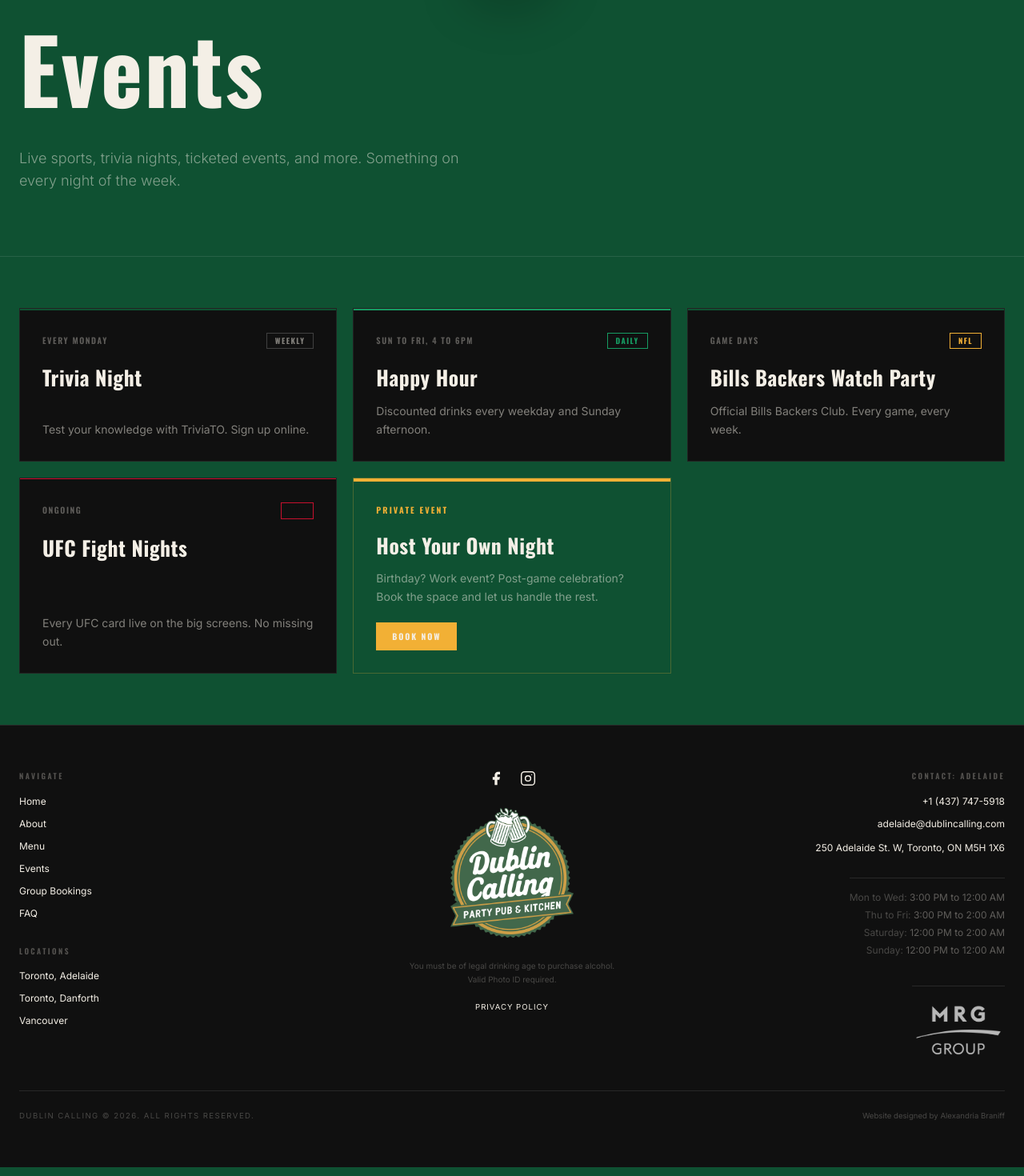
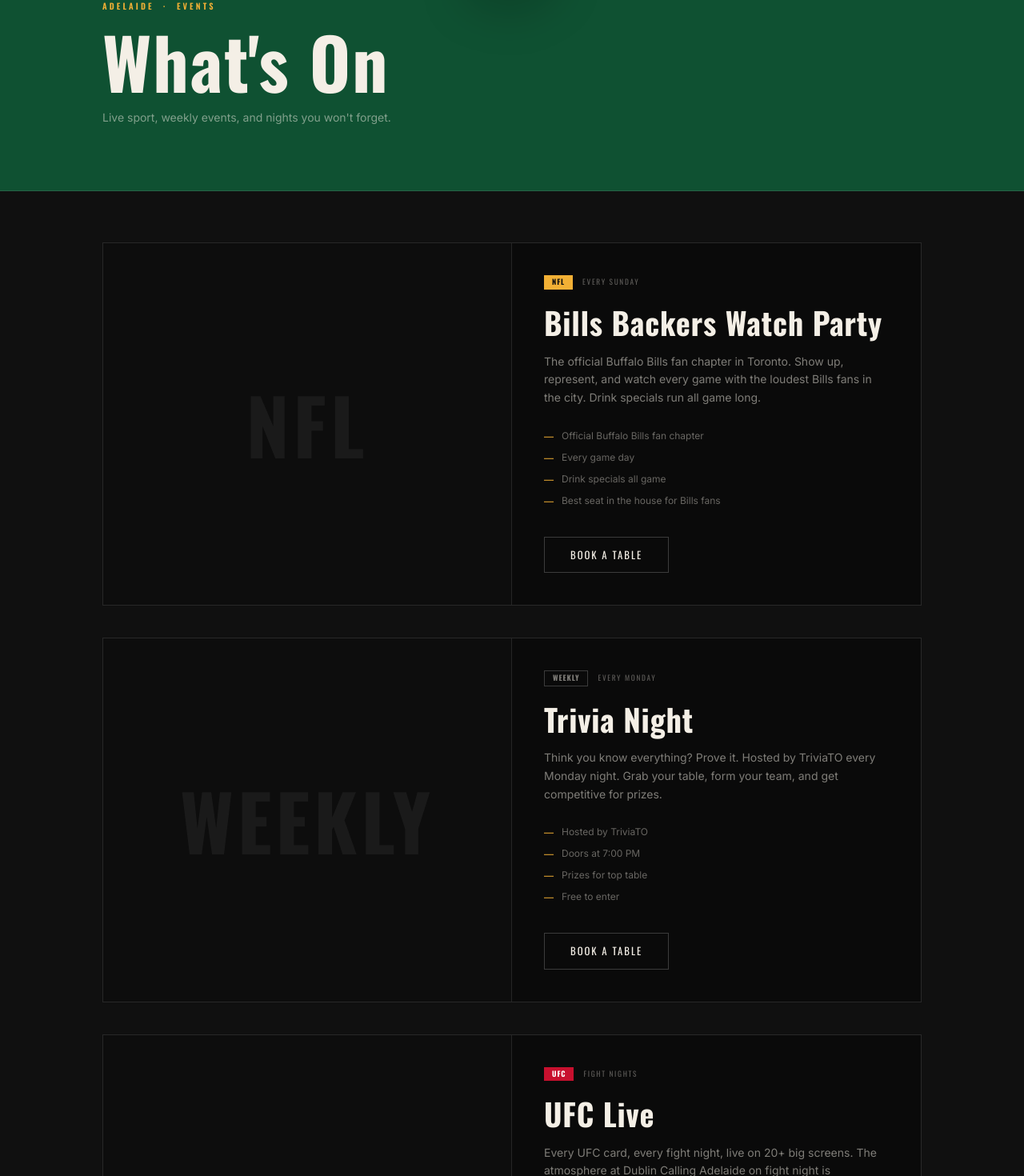
Before and after one commit to alexandriabraniff-dotcom/dublin-calling, a Next.js app: page /adelaide/events in a window 1280 px wide. Shown: the part 180-1650 px from the top of the page at 80% size. Built offline with nearby package versions, Linux system fonts and the light colour scheme.

Commit message:
Redesign events page with large cards, images, and ticket links

```diff
--- a/app/[location]/events/page.tsx
+++ b/app/[location]/events/page.tsx
@@ -1,5 +1,181 @@
 import { notFound } from "next/navigation";
+import Image from "next/image";
+import Link from "next/link";
 import { getLocation } from "@/lib/locations";
+import FadeIn from "@/components/FadeIn";
+
+type TagColor = "red" | "gold" | "green" | "default";
+
+const EVENT_DATA: Record<
+  string,
+  {
+    day: string;
+    name: string;
+    description: string;
+    details: string[];
+    tag: string;
+    tagColor: TagColor;
+    image?: string;
+    ticketUrl?: string;
+  }[]
+> = {
+  adelaide: [
+    {
+      day: "Every Sunday",
+      name: "Bills Backers Watch Party",
+      description:
+        "The official Buffalo Bills fan chapter in Toronto. Show up, represent, and watch every game with the loudest Bills fans in the city. Drink specials run all game long.",
+      details: [
+        "Official Buffalo Bills fan chapter",
+        "Every game day",
+        "Drink specials all game",
+        "Best seat in the house for Bills fans",
+      ],
+      tag: "NFL",
+      tagColor: "gold",
+    },
+    {
+      day: "Every Monday",
+      name: "Trivia Night",
+      description:
+        "Think you know everything? Prove it. Hosted by TriviaTO every Monday night. Grab your table, form your team, and get competitive for prizes.",
+      details: [
+        "Hosted by TriviaTO",
+        "Doors at 7:00 PM",
+        "Prizes for top table",
+        "Free to enter",
+      ],
+      tag: "Weekly",
+      tagColor: "default",
+    },
+    {
+      day: "Fight Nights",
+      name: "UFC Live",
+      description:
+        "Every UFC card, every fight night, live on 20+ big screens. The atmosphere at Dublin Calling Adelaide on fight night is unmatched. Come early — best seats go fast.",
+      details: [
+        "Every card live",
+        "20+ big screens",
+        "Come early for best seats",
+        "Fight night drink specials",
+      ],
+      tag: "UFC",
+      tagColor: "red",
+    },
+    {
+      day: "Sun to Fri, 4–6 PM",
+      name: "Happy Hour",
+      description:
+        "Six days a week, every week. Discounted draught, cocktails, and more — the perfect way to kick off your evening before the main event.",
+      details: [
+        "4:00 PM to 6:00 PM",
+        "Discounted drinks all week",
+        "Draught, cocktails and more",
+        "Sunday through Friday",
+      ],
+      tag: "Daily",
+      tagColor: "green",
+    },
+  ],
+  danforth: [
+    {
+      day: "Every Monday",
+      name: "Pool Tournament",
+      description:
+        "Open to all skill levels. Sign in by 7 PM and compete for bragging rights and prizes on our full-size tables. Whether you're a shark or a rookie — everyone's welcome.",
+      details: [
+        "Sign in by 7:00 PM",
+        "Open to all skill levels",
+        "Prizes for winners",
+        "Free to enter",
+      ],
+      tag: "Weekly",
+      tagColor: "default",
+    },
+    {
+      day: "Every Tuesday",
+      name: "Trivia Night",
+      description:
+        "Think you know everything? Prove it. Hosted by TriviaTO every Tuesday on the main floor. Get a team together and compete for top-table prizes.",
+      details: [
+        "Hosted by TriviaTO",
+        "Main floor, 7:00 PM",
+        "Prizes for top table",
+        "Free to enter",
+      ],
+      tag: "Weekly",
+      tagColor: "default",
+    },
+    {
+      day: "Fight Nights",
+      name: "UFC Live",
+      description:
+        "Every UFC card on our big screens. The energy at Dublin Calling Danforth on fight night is something else — come find out for yourself.",
+      details: [
+        "Every card live on our big screens",
+        "Come early for best seats",
+        "Fight night drink specials",
+      ],
+      tag: "UFC",
+      tagColor: "red",
+    },
+    {
+      day: "Sun to Fri, 4–6 PM",
+      name: "Happy Hour",
+      description:
+        "Six days a week, every week. Discounted draught, cocktails, and more. The perfect way to start your evening at the Danforth.",
+      details: [
+        "4:00 PM to 6:00 PM",
+        "Discounted drinks daily",
+        "Draught, cocktails and more",
+        "Sunday through Friday",
+      ],
+      tag: "Daily",
+      tagColor: "green",
+    },
+  ],
+  vancouver: [
+    {
+      day: "Aug 15, 6:00 PM",
+      name: "UFC 330",
+      description:
+        "One of the biggest cards of the year. Makhachev defends the lightweight title against Machado Garry — watch every round live at Dublin Calling Vancouver on every screen in the house. VIP table packages available.",
+      details: [
+        "Makhachev vs Machado Garry",
+        "Doors open at 6:00 PM",
+        "VIP table packages available",
+        "15 screens throughout the venue",
+      ],
+      tag: "UFC",
+      tagColor: "red",
+      image: "/ufc-330.jpg",
+    },
+    {
+      day: "Every Friday, 8 PM",
+      name: "Ladies Night",
+      description:
+        "Every Friday from 8 PM till late. Live DJ spinning all night, $6.95 Vodka Highballs, and the best crowd on Granville Street. Get your tickets in advance — this one fills up fast.",
+      details: [
+        "Every Friday, 8PM till late",
+        "Live DJ all night",
+        "$6.95 Vodka Highballs",
+        "Tickets via AdmitOne",
+      ],
+      tag: "Event",
+      tagColor: "gold",
+      image: "/ladies-night.jpg",
+      ticketUrl:
+        "https://admitone.com/events/vancouver/community/party/ladies-night/RQMN6R?referral=website",
+    },
+  ],
+};
+
+function tagStyle(color: TagColor) {
+  if (color === "red")   return "bg-[#C8102E] text-white";
+  if (color === "gold")  return "bg-[#F2B035] text-[#101010]";
+  if (color === "green") return "border border-[#169B62] text-[#169B62]";
+  return "border border-white/20 text-[#F4EFE6]/50";
+}
 
 export default async function EventsPage({
   params,
@@ -10,127 +186,163 @@
   const loc = getLocation(slug);
   if (!loc) notFound();
 
-  const tagColors: Record<string, string> = {
-    UFC: "border border-[#C8102E] text-[#101010]",
-    Ticketed: "bg-[#F2B035] text-[#101010]",
-    Weekly: "border border-white/20 text-[#F4EFE6]/50",
-    Daily: "border border-[#169B62] text-[#169B62]",
-    NFL: "border border-[#F2B035] text-[#F2B035]",
-    Sports: "border border-white/20 text-[#F4EFE6]/50",
-  };
+  const base = `/${loc.slug}`;
+  const events = EVENT_DATA[loc.slug] ?? [];
 
   return (
     <>
-
-      {/* Header */}
-      <section className="bg-[#0F5132] py-20 border-b border-white/10">
-        <div className="max-w-7xl mx-auto px-4 sm:px-6">
+      {/* ── HERO ── */}
+      <section className="bg-[#0F5132] border-b border-white/10 py-20 px-6">
+        <div className="max-w-5xl mx-auto">
+          <FadeIn>
+            <p
+              className="text-[#F2B035] mb-4"
+              style={{
+                fontFamily: "'Oswald', sans-serif",
+                fontSize: "0.65rem",
+                fontWeight: 600,
+                letterSpacing: "0.3em",
+              }}
+            >
+              {loc.name.toUpperCase()} &nbsp;·&nbsp; EVENTS
+            </p>
             <h1
-            className="text-[#F4EFE6] mb-4"
-            style={{ fontFamily: "'Oswald', sans-serif", fontWeight: 700, letterSpacing: "0.02em", fontSize: "clamp(3.5rem, 10vw, 7rem)" }}
+              className="text-[#F4EFE6] leading-none mb-4"
+              style={{
+                fontFamily: "'Oswald', sans-serif",
+                fontWeight: 700,
+                fontSize: "clamp(2.8rem, 8vw, 5.5rem)",
+                letterSpacing: "0.02em",
+              }}
             >
-            Events
+              What&apos;s On
             </h1>
-          <p className="text-[#F4EFE6]/50 text-lg font-light max-w-xl">
-            Live sports, trivia nights, ticketed events, and more. Something on every night of the week.
+            <p className="text-[#F4EFE6]/50 text-sm max-w-md leading-relaxed">
+              Live sport, weekly events, and nights you won&apos;t forget.
             </p>
+          </FadeIn>
         </div>
       </section>
 
-      {/* Events grid */}
-      <section className="py-16 bg-[#0F5132]">
-        <div className="max-w-7xl mx-auto px-4 sm:px-6">
-          <div className="grid grid-cols-1 md:grid-cols-2 xl:grid-cols-3 gap-5">
-            {loc.events.map((event) => (
-              <article
-                key={event.title}
-                className="bg-[#101010] border border-white/8 hover:border-[#F2B035]/40 transition-colors flex flex-col"
+      {/* ── EVENTS ── */}
+      <section className="bg-[#101010] py-16 px-6">
+        <div className="max-w-5xl mx-auto flex flex-col gap-10">
+          {events.map((event, i) => (
+            <FadeIn key={event.name} direction="none" delay={i * 80}>
+              <div className="border border-white/10 overflow-hidden grid grid-cols-1 md:grid-cols-2">
+
+                {/* Image or placeholder */}
+                {event.image ? (
+                  <div className="relative w-full aspect-[16/9] md:aspect-auto md:min-h-[340px]">
+                    <Image
+                      src={event.image}
+                      alt={event.name}
+                      fill
+                      className="object-cover"
+                    />
+                    <div className="absolute inset-0 bg-gradient-to-r from-black/20 to-transparent" />
+                  </div>
+                ) : (
+                  <div className="hidden md:flex items-center justify-center bg-[#0d0d0d] border-r border-white/10 min-h-[340px]">
+                    <span
+                      className="text-[#F4EFE6]/6 font-black uppercase"
+                      style={{ fontFamily: "'Oswald', sans-serif", fontSize: "6rem", letterSpacing: "0.05em" }}
+                      aria-hidden
                     >
-                {/* Top colour strip */}
-                <div className={`h-[2px] w-full ${
-                  event.tag === "UFC" ? "border-t border-[#C8102E] bg-transparent"
-                  : event.tag === "Ticketed" ? "bg-[#F2B035]"
-                  : event.tag === "Daily" ? "bg-[#169B62]"
-                  : "bg-[#0F5132]"
-                }`} />
+                      {event.tag}
+                    </span>
+                  </div>
+                )}
 
-                <div className="p-7 flex flex-col flex-1">
-                  <div className="flex items-start justify-between gap-3 mb-4">
+                {/* Content */}
+                <div className="flex flex-col justify-between p-8 md:p-10 bg-[#0a0a0a]">
+                  <div>
+                    {/* Tag + day */}
+                    <div className="flex flex-wrap items-center gap-3 mb-5">
                       <span
-                      className="text-[#F4EFE6]/35 mt-0.5"
-                      style={{ fontFamily: "'Oswald', sans-serif", fontSize: "0.65rem", fontWeight: 600, letterSpacing: "0.15em" }}
+                        className={`inline-block px-2.5 py-0.5 uppercase tracking-widest ${tagStyle(event.tagColor)}`}
+                        style={{
+                          fontFamily: "'Oswald', sans-serif",
+                          fontSize: "0.58rem",
+                          fontWeight: 700,
+                        }}
                       >
-                      {event.date.toUpperCase()}
+                        {event.tag}
                       </span>
-                    {event.tag && (
                       <span
-                        className={`shrink-0 px-2.5 py-0.5 ${tagColors[event.tag] ?? "border border-white/20 text-[#F4EFE6]/40"}`}
-                        style={{ fontFamily: "'Oswald', sans-serif", fontSize: "0.6rem", fontWeight: 700, letterSpacing: "0.15em" }}
+                        className="text-[#F4EFE6]/35 uppercase tracking-[0.18em]"
+                        style={{ fontFamily: "'Oswald', sans-serif", fontSize: "0.58rem" }}
                       >
-                        {event.tag.toUpperCase()}
+                        {event.day}
                       </span>
-                    )}
                     </div>
 
+                    {/* Name */}
                     <h2
-                    className="text-[#F4EFE6] mb-3 flex-1"
-                    style={{ fontFamily: "'Oswald', sans-serif", fontWeight: 700, fontSize: "clamp(1.2rem, 2.5vw, 1.6rem)", letterSpacing: "0.02em" }}
+                      className="text-[#F4EFE6] mb-4"
+                      style={{
+                        fontFamily: "'Oswald', sans-serif",
+                        fontWeight: 700,
+                        fontSize: "clamp(1.6rem, 3vw, 2.4rem)",
+                        letterSpacing: "0.02em",
+                        lineHeight: 1.1,
+                      }}
                     >
-                    {event.title}
+                      {event.name}
                     </h2>
-                  <p className="text-[#F4EFE6]/50 text-sm leading-relaxed">{event.description}</p>
 
-                  {event.ticketUrl && (
+                    {/* Description */}
+                    <p className="text-[#F4EFE6]/50 text-sm leading-relaxed mb-7">
+                      {event.description}
+                    </p>
+
+                    {/* Detail list */}
+                    <ul className="flex flex-col gap-2.5 mb-9">
+                      {event.details.map((d) => (
+                        <li key={d} className="flex items-start gap-2.5 text-xs text-[#F4EFE6]/40">
+                          <span className="text-[#F2B035] mt-[1px] shrink-0">—</span>
+                          {d}
+                        </li>
+                      ))}
+                    </ul>
+                  </div>
+
+                  {/* CTAs */}
+                  <div className="flex flex-wrap gap-3">
+                    {event.ticketUrl ? (
                       <a
                         href={event.ticketUrl}
                         target="_blank"
                         rel="noopener noreferrer"
-                      className="mt-5 self-start inline-flex items-center gap-2 px-5 py-2.5 bg-[#F2B035] text-[#101010] hover:bg-[#e0a020] transition-colors"
-                      style={{ fontFamily: "'Oswald', sans-serif", fontSize: "0.65rem", fontWeight: 700, letterSpacing: "0.18em" }}
+                        className="inline-block bg-[#F2B035] text-[#101010] font-semibold uppercase tracking-[0.15em] hover:bg-[#e0a020] transition-colors"
+                        style={{
+                          fontFamily: "'Oswald', sans-serif",
+                          fontSize: "clamp(11px, 1vw, 13px)",
+                          padding: "0.75rem 2rem",
+                        }}
                       >
-                      GET TICKETS
+                        Get Tickets
                       </a>
-                  )}
-                </div>
-              </article>
-            ))}
-
-            {/* Book your own night */}
-            <article className="bg-[#0F5132] border border-[#F2B035]/25 hover:border-[#F2B035]/60 transition-colors flex flex-col">
-              <div className="h-1 w-full bg-[#F2B035]" />
-              <div className="p-7 flex flex-col flex-1 justify-between">
-                <div>
-                  <p
-                    className="text-[#F2B035] mb-4"
-                    style={{ fontFamily: "'Oswald', sans-serif", fontSize: "0.65rem", fontWeight: 700, letterSpacing: "0.2em" }}
+                    ) : null}
+                    <Link
+                      href={`${base}/book-a-table`}
+                      className="inline-block border border-white/20 text-[#F4EFE6]/60 uppercase tracking-[0.15em] hover:border-white/40 hover:text-[#F4EFE6] transition-colors"
+                      style={{
+                        fontFamily: "'Oswald', sans-serif",
+                        fontSize: "clamp(11px, 1vw, 13px)",
+                        padding: "0.75rem 2rem",
+                      }}
                     >
-                    PRIVATE EVENT
-                  </p>
-                  <h2
-                    className="text-[#F4EFE6] mb-3"
-                    style={{ fontFamily: "'Oswald', sans-serif", fontWeight: 700, fontSize: "clamp(1.2rem, 2.5vw, 1.6rem)", letterSpacing: "0.02em" }}
-                  >
-                    Host Your Own Night
-                  </h2>
-                  <p className="text-[#F4EFE6]/50 text-sm leading-relaxed">
-                    Birthday? Work event? Post-game celebration? Book the space and let us handle the rest.
-                  </p>
-                </div>
-                <a
-                  href={loc.bookingUrl}
-                  target="_blank"
-                  rel="noopener noreferrer"
-                  className="mt-5 self-start inline-flex items-center px-5 py-2.5 bg-[#F2B035] text-[#101010] hover:bg-[#e0a020] transition-colors"
-                  style={{ fontFamily: "'Oswald', sans-serif", fontSize: "0.65rem", fontWeight: 700, letterSpacing: "0.18em" }}
-                >
-                  BOOK NOW
-                </a>
-              </div>
-            </article>
+                      Book a Table
+                    </Link>
                   </div>
                 </div>
+
+              </div>
+            </FadeIn>
+          ))}
+        </div>
       </section>
-
     </>
   );
 }
--- a/lib/locations.ts
+++ b/lib/locations.ts
@@ -311,11 +311,11 @@
     ],
     events: [
       {
-        date: "Jul 17, 31 & Aug 7",
+        date: "Every Friday, 8PM",
         title: "Ladies Night",
         description: "An unforgettable night out. Tickets via AdmitOne.",
         tag: "Ticketed",
-        ticketUrl: "https://admitone.com",
+        ticketUrl: "https://admitone.com/events/vancouver/community/party/ladies-night/RQMN6R?referral=website",
       },
       {
         date: "Aug 15",
```
Lines whose indentation alone changed are shown as unchanged.
